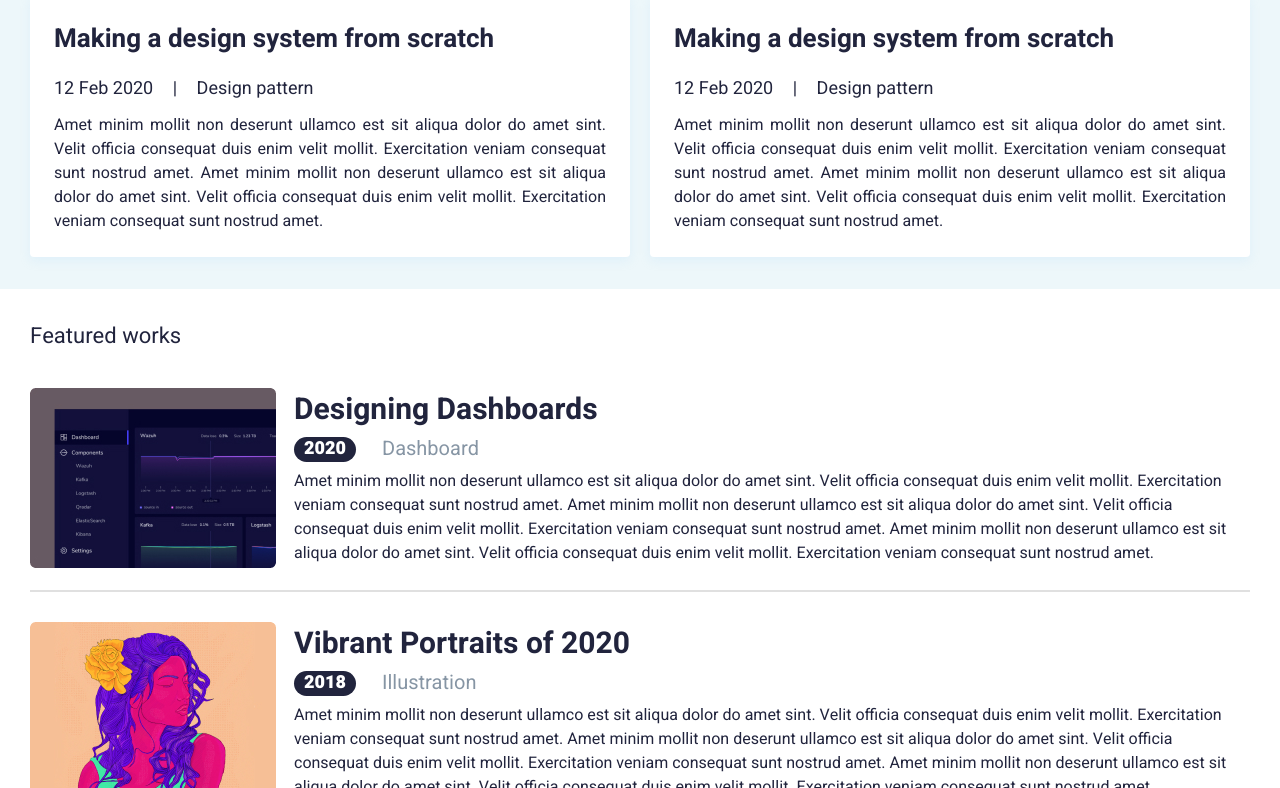
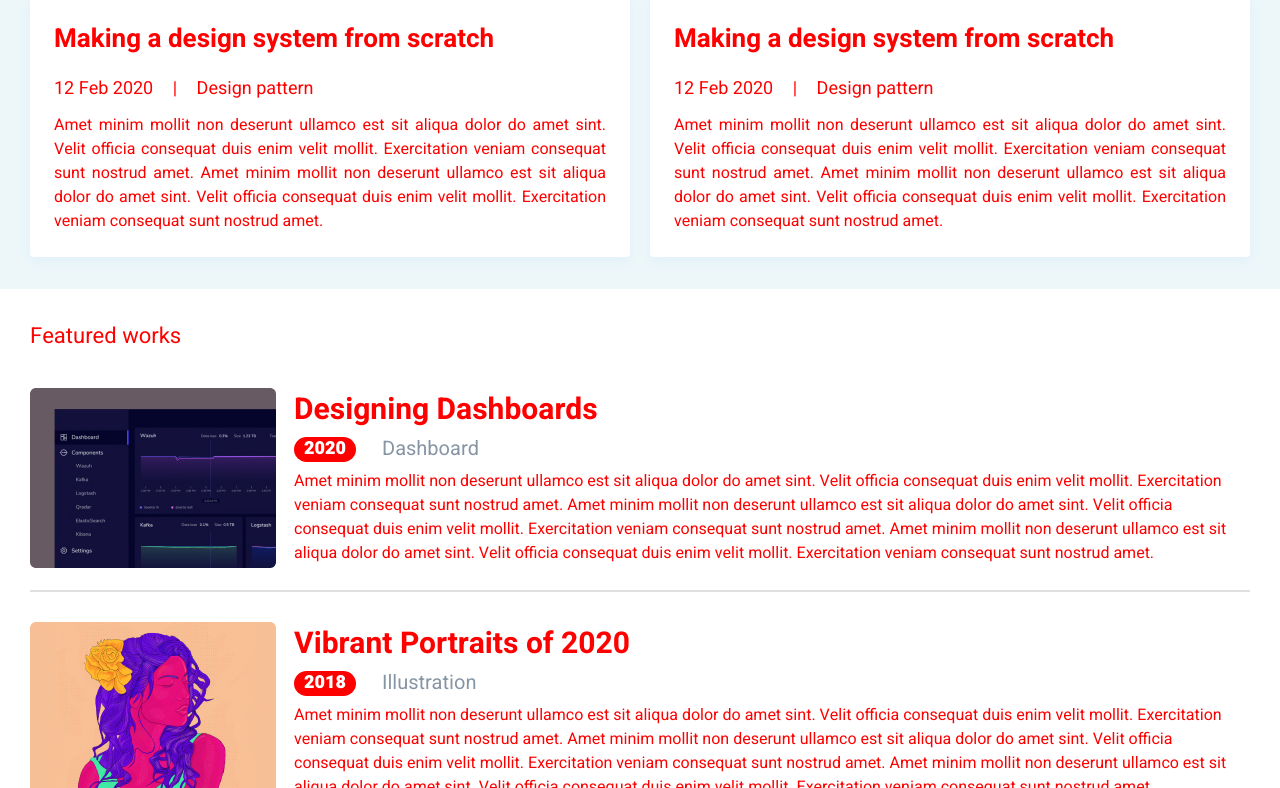
Before and after one commit to golibdev/portfolio-ui, a plain HTML site: page index.html in a window 1280 px wide. Shown: the part 612-1400 px from the top of the page. Drawn offline with Linux system fonts and the light colour scheme.

Commit message:
update color

```diff
--- a/assets/css/colors.css
+++ b/assets/css/colors.css
@@ -1,5 +1,5 @@
 :root {
    --black-color: #000;
-   --dark-blue: #21243D;
+   --dark-blue: red;
    --white-color: #fff;
 }
```
